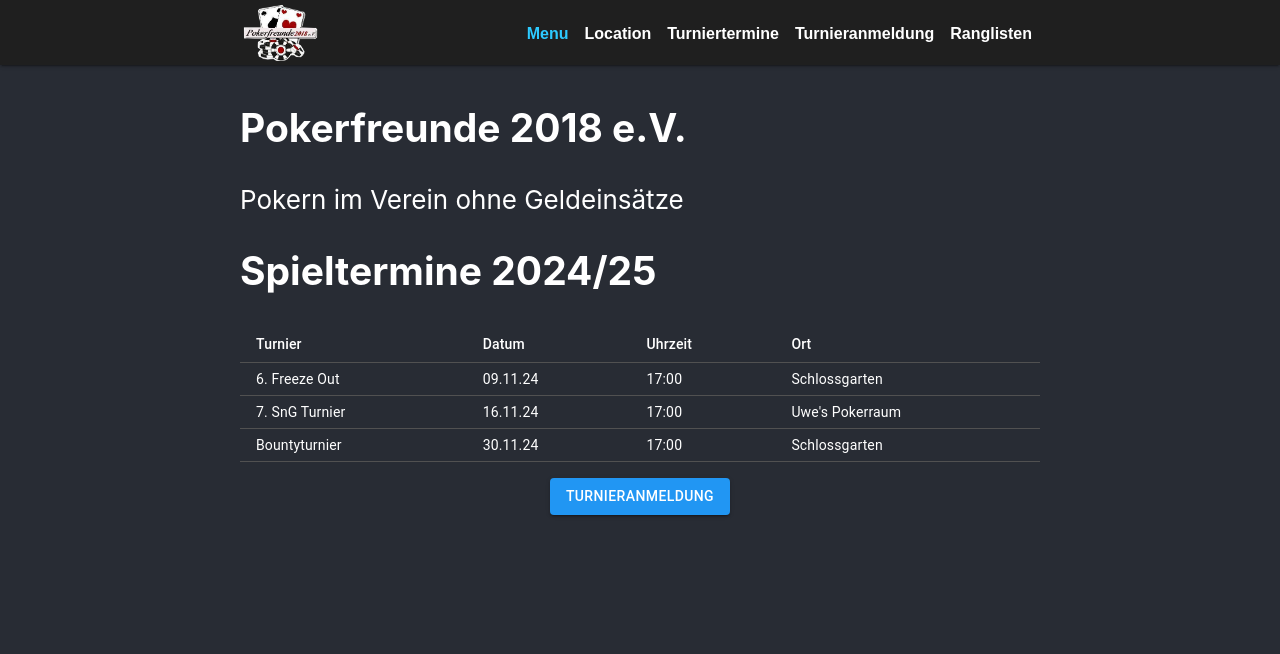
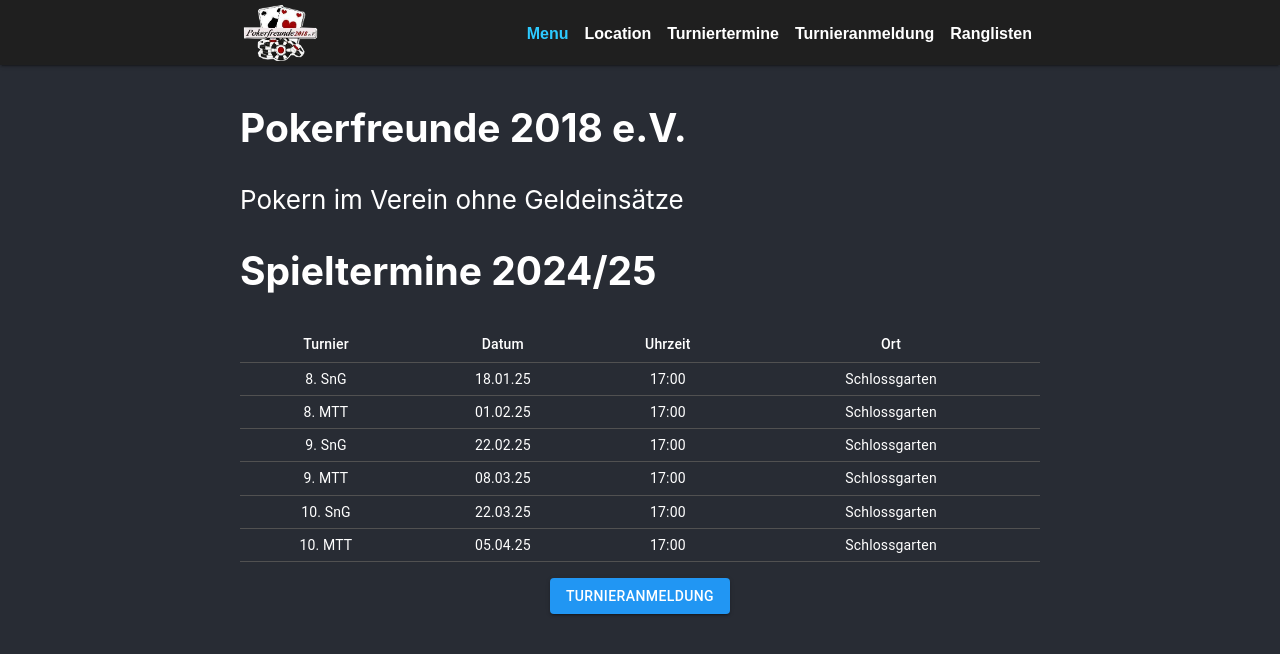
Before and after one commit to NickSchneiderIsTired/pokerfreundeWebsite, a React (Create React App) app: page / in a window 1280 px wide. Shown: the top 654 px of the page. Built offline with nearby package versions, Linux system fonts and the light colour scheme.

Commit message:
Improve tournaments table design

```diff
--- a/src/containers/Menu.jsx
+++ b/src/containers/Menu.jsx
@@ -30,19 +30,19 @@ function Menu() {
           <Table size='small'>
             <TableHead>
               <TableRow>
-                <TableCell>Turnier</TableCell>
-                <TableCell>Datum</TableCell>
-                <TableCell>Uhrzeit</TableCell>
-                <TableCell>Ort</TableCell>
+                <TableCell align='center'>Turnier</TableCell>
+                <TableCell align='center'>Datum</TableCell>
+                <TableCell align='center'>Uhrzeit</TableCell>
+                <TableCell align='center'>Ort</TableCell>
               </TableRow>
             </TableHead>
             <TableBody>
               {tournaments.map((row, idx) =>
                 <TableRow key={idx}>
-                  <TableCell>{row.name}</TableCell>
-                  <TableCell>{row.date}</TableCell>
-                  <TableCell>{row.start}</TableCell>
-                  <TableCell>{row.location}</TableCell>
+                  <TableCell align='center'>{row.name}</TableCell>
+                  <TableCell align='center'>{row.date}</TableCell>
+                  <TableCell align='center'>{row.start}</TableCell>
+                  <TableCell align='center'>{row.location}</TableCell>
                 </TableRow>
               )}
             </TableBody>
--- a/src/containers/Tournaments.jsx
+++ b/src/containers/Tournaments.jsx
@@ -25,19 +25,19 @@ function Tournaments() {
           <Table size='small'>
             <TableHead>
               <TableRow>
-                <TableCell>Turnier</TableCell>
-                <TableCell>Datum</TableCell>
-                <TableCell>Uhrzeit</TableCell>
-                <TableCell>Ort</TableCell>
+                <TableCell align='center'>Turnier</TableCell>
+                <TableCell align='center'>Datum</TableCell>
+                <TableCell align='center'>Uhrzeit</TableCell>
+                <TableCell align='center'>Ort</TableCell>
               </TableRow>
             </TableHead>
             <TableBody>
               {tournaments.map((row, idx) =>
                 <TableRow key={idx}>
-                  <TableCell>{row.name}</TableCell>
-                  <TableCell>{row.date}</TableCell>
-                  <TableCell>{row.start}</TableCell>
-                  <TableCell>{row.location}</TableCell>
+                  <TableCell align='center'>{row.name}</TableCell>
+                  <TableCell align='center'>{row.date}</TableCell>
+                  <TableCell align='center'>{row.start}</TableCell>
+                  <TableCell align='center'>{row.location}</TableCell>
                 </TableRow>
               )}
             </TableBody>
--- a/src/res/tournaments.json
+++ b/src/res/tournaments.json
@@ -1,5 +1,8 @@
 [
-  { "name": "6. Freeze Out", "start": "17:00", "date": "09.11.24", "location": "Schlossgarten" },
-  { "name": "7. SnG Turnier", "start": "17:00", "date": "16.11.24", "location": "Uwe's Pokerraum" },
-  { "name": "Bountyturnier", "start": "17:00", "date": "30.11.24", "location": "Schlossgarten" }
+  { "name": "8. SnG", "start": "17:00", "date": "18.01.25", "location": "Schlossgarten" },
+  { "name": "8. MTT", "start": "17:00", "date": "01.02.25", "location": "Schlossgarten" },
+  { "name": "9. SnG", "start": "17:00", "date": "22.02.25", "location": "Schlossgarten" },
+  { "name": "9. MTT", "start": "17:00", "date": "08.03.25", "location": "Schlossgarten" },
+  { "name": "10. SnG", "start": "17:00", "date": "22.03.25", "location": "Schlossgarten" },
+  { "name": "10. MTT", "start": "17:00", "date": "05.04.25", "location": "Schlossgarten" }
 ]
--- a/src/theme.js
+++ b/src/theme.js
@@ -2,6 +2,16 @@ import { blue, grey } from "@mui/material/colors";
 import { createTheme } from "@mui/material/styles";
 
 const theme = createTheme({
+  components: {
+    MuiTableCell: {
+      styleOverrides: {
+        root: {
+          paddingLeft: "0",
+          paddingRight: "0",
+        },
+      },
+    },
+  },
   palette: {
     mode: "dark",
     primary: blue,  //TODO: Change to pokerfreunde blue
```
Also changed, not shown: 1 other file (tests, documents, lock files or other folders).
